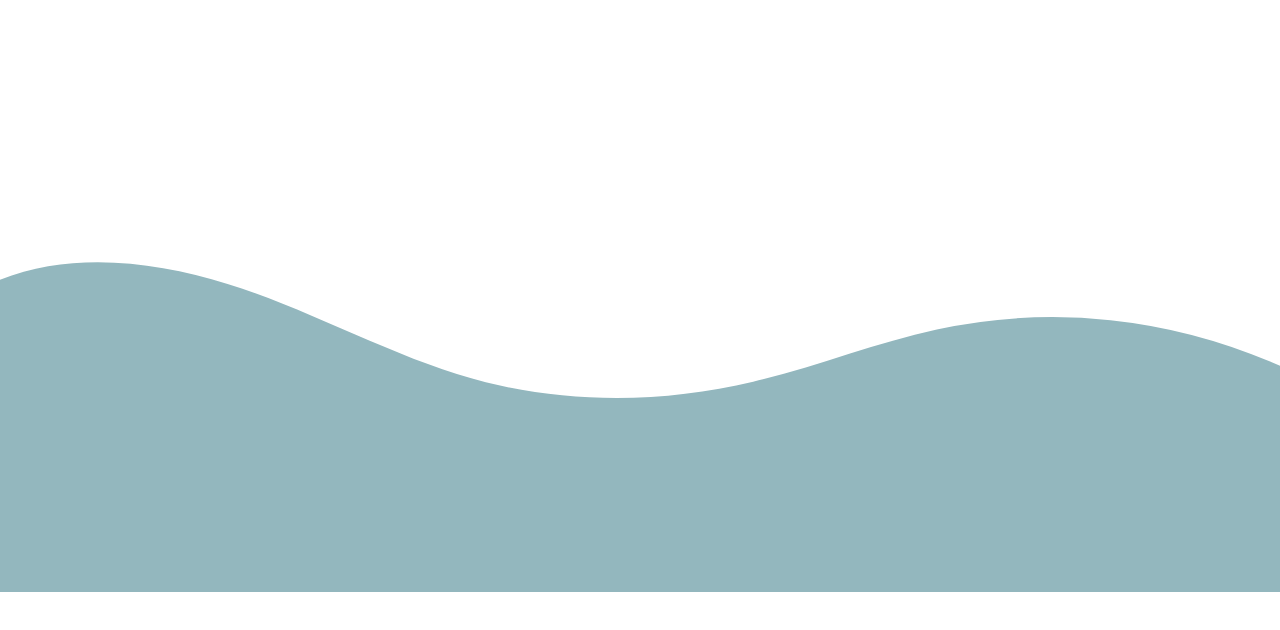
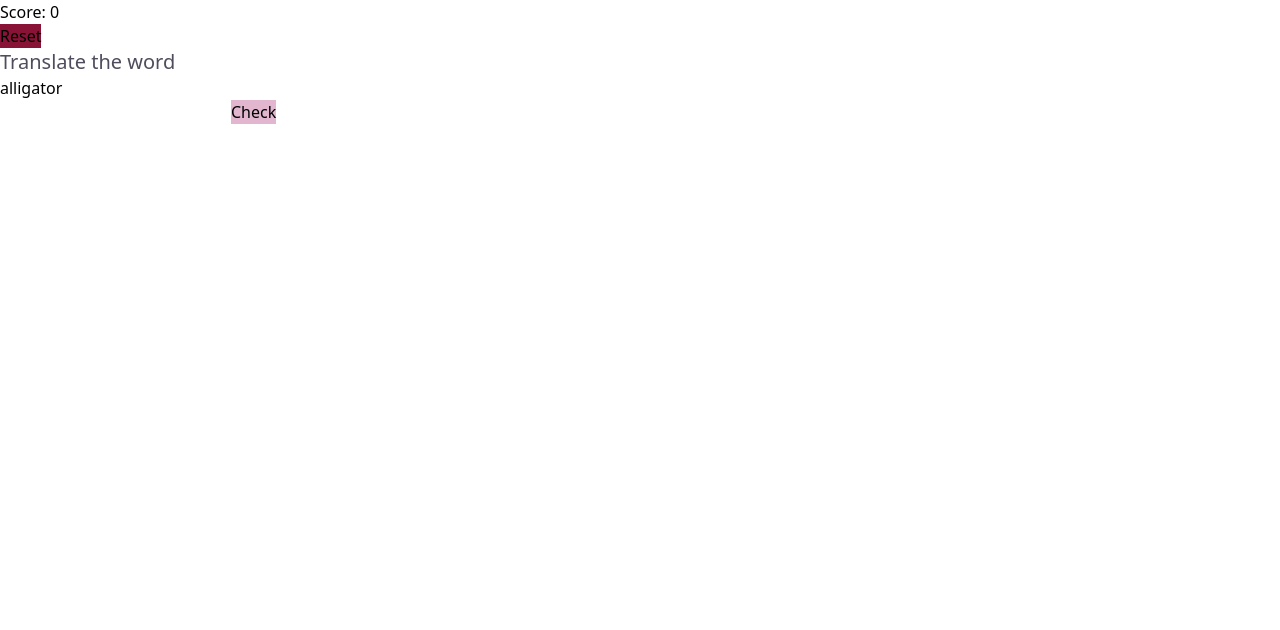
Before and after one commit to louisevst/translation-game, a React (Vite) app: page / in a window 1280 px wide. Shown: the top 630 px of the page. Built offline with nearby package versions, Linux system fonts and the light colour scheme.

Commit message:
game working

```diff
--- a/src/App.tsx
+++ b/src/App.tsx
@@ -1,7 +1,11 @@
-import Test from "./components/test";
+import Game from "./components/Game";
 
 function App() {
-  return <Test />;
+  return (
+    <>
+      <Game />
+    </>
+  );
 }
 
 export default App;
--- /dev/null
+++ b/src/components/Button.tsx
@@ -0,0 +1,21 @@
+type ButtonProps = {
+  name: string;
+  className?: string;
+  type?: "button" | "submit" | "reset";
+  onClick?: () => void;
+};
+
+function Button({
+  name,
+  className = "rounded bg-slate-500",
+  type = "button",
+  onClick,
+}: ButtonProps) {
+  return (
+    <button className={className} onClick={onClick} type={type}>
+      {name}
+    </button>
+  );
+}
+
+export default Button;
--- /dev/null
+++ b/src/components/Game.tsx
@@ -0,0 +1,118 @@
+import { useState, useEffect } from "react";
+import { Translation } from "../translation/translation";
+import Button from "./Button";
+import Notification from "./Notification";
+
+const translation: Translation[] = [
+  new Translation("alligator", "crocodile"),
+  new Translation("apple", "pomme"),
+  // add more translations here
+];
+let translations: Translation[] = [
+  new Translation("alligator", "crocodile"),
+  new Translation("apple", "pomme"),
+  // add more translations here
+];
+
+function Game() {
+  const [currentTranslation, setCurrentTranslation] =
+    useState<Translation | null>(null);
+  const [userAnswer, setUserAnswer] = useState("");
+  const [showNotification, setShowNotification] = useState(false);
+  const [notificationTitle, setNotificationTitle] = useState("");
+  const [notificationText, setNotificationText] = useState("");
+  const [score, setScore] = useState(0);
+
+  function startGame() {
+    const randomIndex = Math.floor(Math.random() * translations.length);
+    setCurrentTranslation(translations[randomIndex]);
+    setUserAnswer("");
+  }
+  function reset() {
+    translations = translation;
+    setScore(0);
+    startGame();
+  }
+  function checkAnswer() {
+    if (
+      currentTranslation &&
+      userAnswer === currentTranslation.translatedWord
+    ) {
+      // user answered correctly
+      // show notification and start a new game
+      setScore(100);
+      setShowNotification(true);
+      setNotificationTitle("Congratulation !");
+      setNotificationText("Right answer");
+      const index = translations.indexOf(currentTranslation);
+      if (index !== -1) {
+        translations.splice(index, 1);
+      }
+      startGame();
+    } else {
+      if (showNotification) {
+        setShowNotification(false);
+        console.log("ca devrait marcher");
+      }
+      if (score - 10 >= 0) {
+        setScore(score - 10);
+      } else setScore(0);
+      // user answered incorrectly
+      // show notification
+      setShowNotification(true);
+      setNotificationTitle("Try again !");
+      setNotificationText("Wrong answer");
+    }
+  }
+
+  useEffect(() => {
+    startGame();
+  }, []);
+
+  return (
+    <div>
+      {showNotification && (
+        <Notification
+          title={notificationTitle}
+          text={notificationText}
+          onClose={() => setShowNotification(false)}
+          show={true}
+        />
+      )}
+
+      {currentTranslation && (
+        <div>
+          <p>Score: {score}</p>
+          <Button
+            onClick={() => reset()}
+            name="Reset"
+            className="bg-rose-900"
+          />
+          <h1 className="text-xl text-[#4e4d5c]">Translate the word</h1>
+          <p>{currentTranslation.word}</p>
+          <input
+            type="text"
+            value={userAnswer}
+            onChange={(e) => setUserAnswer(e.target.value)}
+          />
+          <Button
+            onClick={() => {
+              checkAnswer();
+            }}
+            name="Check"
+            className="bg-[#e2b6cf]"
+          />
+        </div>
+      )}
+
+      {!currentTranslation && (
+        <>
+          <p>Score: {score}</p>
+          <Button onClick={() => reset()} name="Reset" />
+          <p>Congrats ! You've translated all the words !</p>
+        </>
+      )}
+    </div>
+  );
+}
+export default Game;
--- /dev/null
+++ b/src/components/Notification.tsx
@@ -0,0 +1,59 @@
+import { useState, useEffect } from "react";
+
+type NotificationProps = {
+  title: string;
+  text: string;
+  show: boolean;
+  onClose: () => void;
+};
+
+function Notification({ title, text, show, onClose }: NotificationProps) {
+  const [isShown, setIsShown] = useState(false);
+
+  useEffect(() => {
+    if (show) {
+      setIsShown(true);
+    }
+  }, [show]);
+
+  const toggleNotification = () => {
+    setIsShown(false);
+    onClose();
+  };
+
+  useEffect(() => {
+    if (isShown) {
+      document.body.classList.add("notif-open");
+    } else {
+      document.body.classList.remove("notif-open");
+    }
+  }, [isShown]);
+
+  if (!isShown) {
+    return null;
+  }
+  return (
+    <div className="fixed top-0 right-0 p-4 m-4 bg-gray-200 w-[90%] md:w-[70%] lg:w-[40%]">
+      <button className="fixed top-5 right-5" onClick={toggleNotification}>
+        <svg
+          xmlns="http://www.w3.org/2000/svg"
+          fill="none"
+          viewBox="0 0 24 24"
+          strokeWidth={1.5}
+          stroke="currentColor"
+          className="w-8 h-8"
+        >
+          <path
+            strokeLinecap="round"
+            strokeLinejoin="round"
+            d="M9.75 9.75l4.5 4.5m0-4.5l-4.5 4.5M21 12a9 9 0 11-18 0 9 9 0 0118 0z"
+          />
+        </svg>
+      </button>
+      <h4>{title}</h4>
+      <p>{text}</p>
+    </div>
+  );
+}
+
+export default Notification;
--- /dev/null
+++ b/src/translation/translation.ts
@@ -0,0 +1,3 @@
+export class Translation {
+  constructor(public word: string, public translatedWord: string) {}
+}
```
